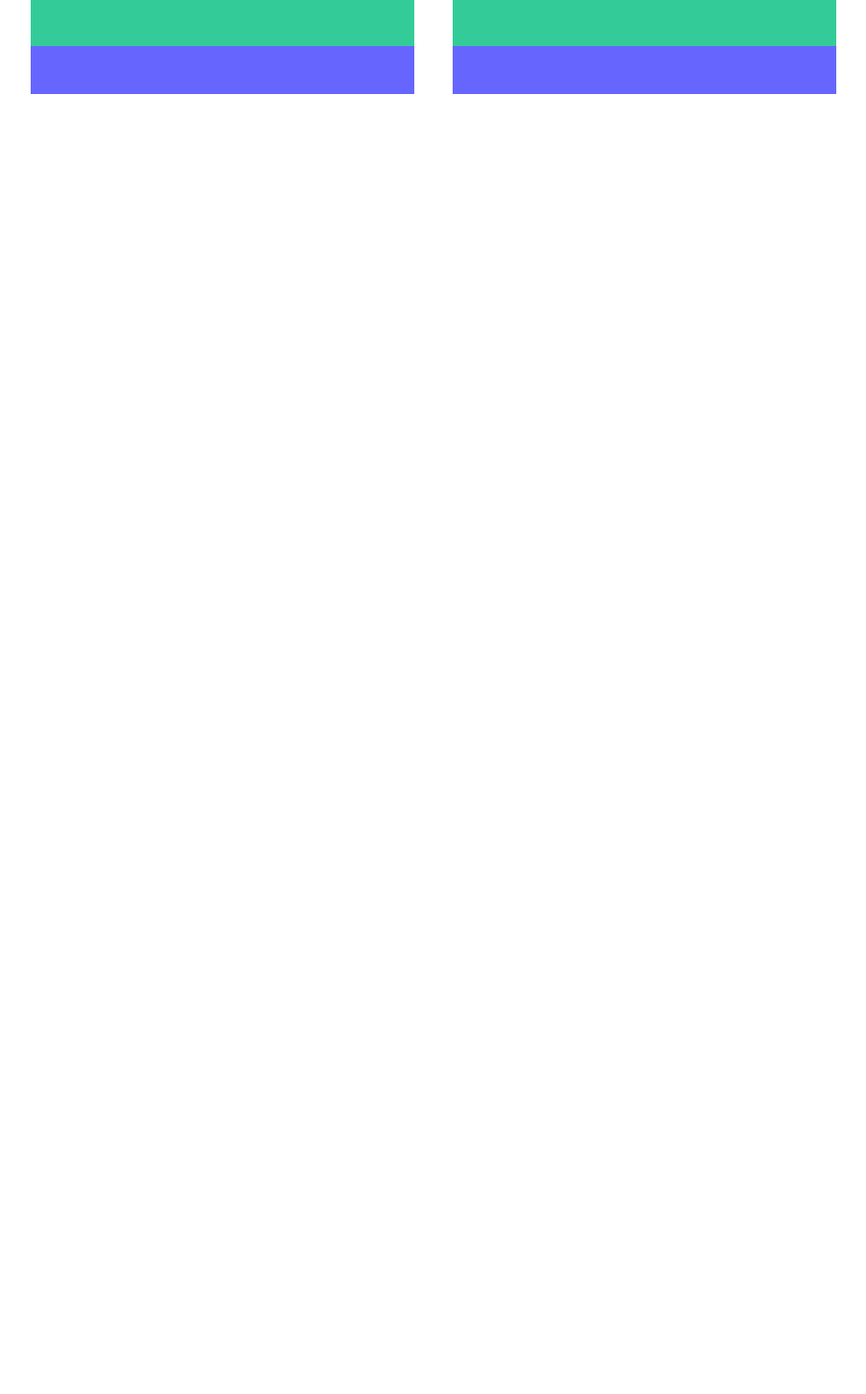
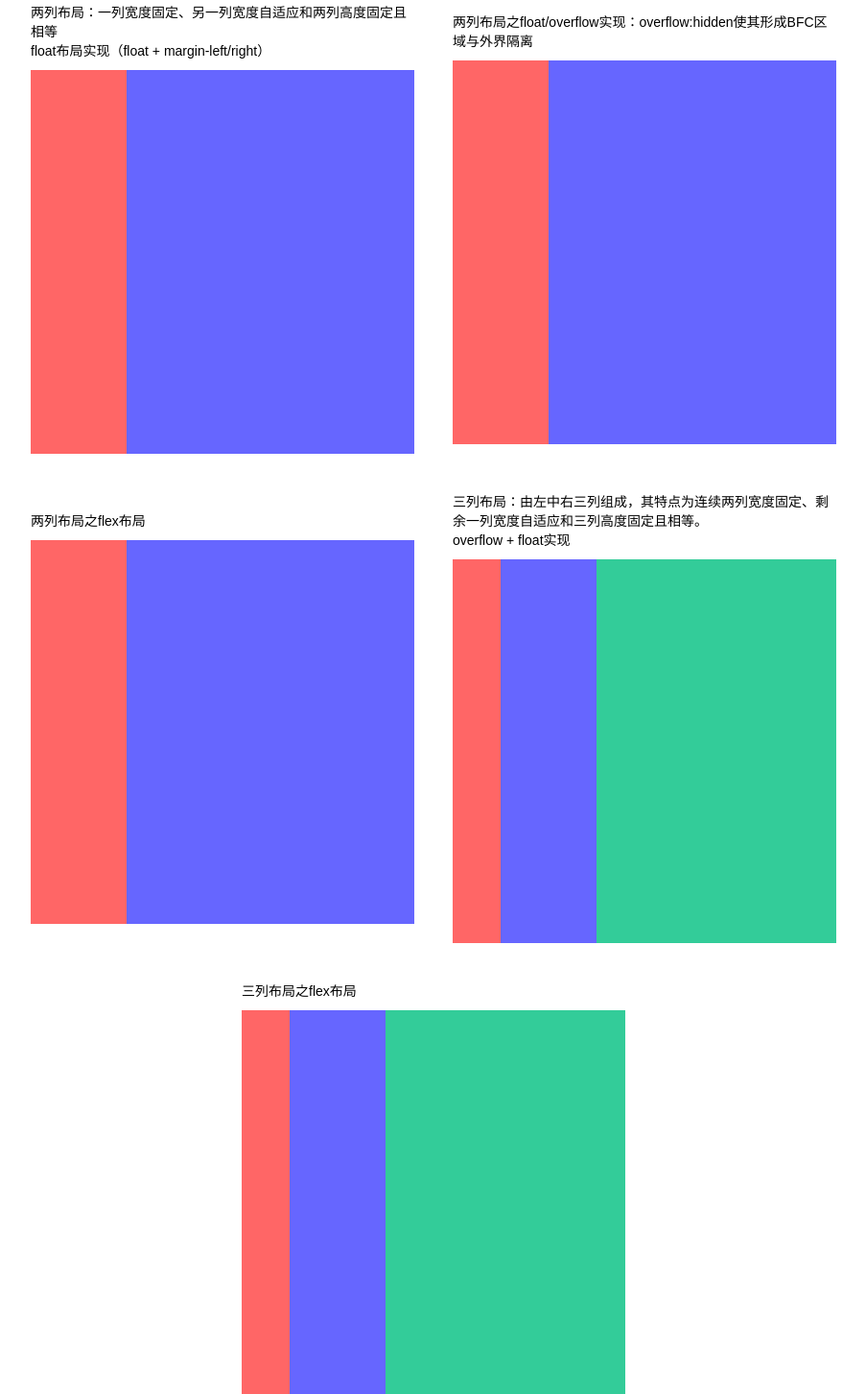
Before and after one commit to zptime/css-effect-project, a plain HTML site: page index.html in a window 1280 px wide. Shown: the part 527-1980 px from the top of the page at 96% size, without its empty margins (188-1091 px from the left). Before the commit the page ends 800 px from the top, so only its background shows below. Drawn offline with Linux system fonts and the light colour scheme.

Commit message:
两列布局

```diff
--- a/index.html
+++ b/index.html
@@ -11,10 +11,12 @@
     <link rel="stylesheet" href="./index.css" />
   </head>
 
-  <body class="flex-ct-x">
+  <body class="flex-ct-x" style="flex-wrap: wrap; overflow-y: auto">
     <div class="demo">
       <div class="demo-title">
         全屏布局：由顶部、底部和主体三部分组成，其特点为三部分左右满屏拉伸、顶部底部高度固定和主体高度自适应
+        <br />
+        position布局实现（absolute + left/right/top/bottom）
       </div>
       <div class="demo-block">
         <div class="fullscreen-layout">
@@ -40,5 +42,67 @@
         </div>
       </div>
     </div>
+
+    <div class="demo">
+      <div class="demo-title">
+        两列布局：一列宽度固定、另一列宽度自适应和两列高度固定且相等
+        <br />
+        float布局实现（float + margin-left/right）
+      </div>
+      <div class="demo-block">
+        <div class="two-column-layout">
+          <div class="left"></div>
+          <div class="right"></div>
+        </div>
+      </div>
+    </div>
+
+    <div class="demo">
+      <div class="demo-title">
+        两列布局之float/overflow实现：overflow:hidden使其形成BFC区域与外界隔离
+      </div>
+      <div class="demo-block">
+        <div class="two-column-layout-overflow">
+          <div class="left"></div>
+          <div class="right"></div>
+        </div>
+      </div>
+    </div>
+
+    <div class="demo">
+      <div class="demo-title">两列布局之flex布局</div>
+      <div class="demo-block">
+        <div class="two-column-layout-flex">
+          <div class="left"></div>
+          <div class="right"></div>
+        </div>
+      </div>
+    </div>
+
+    <div class="demo">
+      <div class="demo-title">
+        三列布局：由左中右三列组成，其特点为连续两列宽度固定、剩余一列宽度自适应和三列高度固定且相等。
+        <br />
+        overflow + float实现
+      </div>
+      <div class="demo-block">
+        <div class="three-column-layout">
+          <div class="left"></div>
+          <div class="center"></div>
+          <div class="right"></div>
+        </div>
+      </div>
+    </div>
+
+    <div class="demo">
+      <div class="demo-title">三列布局之flex布局</div>
+      <div class="demo-block">
+        <div class="three-column-layout-flex">
+          <div class="left"></div>
+          <div class="center"></div>
+          <div class="right"></div>
+        </div>
+      </div>
+    </div>
   </body>
 </html>
--- a/index.scss
+++ b/index.scss
@@ -12,7 +12,7 @@ body {
   }
 }
 
-// 全屏布局
+// 全屏布局之position布局
 .fullscreen-layout {
   position: relative;
   width: 400px;
@@ -60,3 +60,94 @@ body {
     background-color: #3c9;
   }
 }
+
+// 两列布局之float/margin
+.two-column-layout {
+  width: 400px;
+  height: 400px;
+  .left {
+    float: left;
+    width: 100px;
+    height: 100%;
+    background-color: #f66;
+  }
+  .right {
+    margin-left: 100px;
+    height: 100%;
+    background-color: #66f;
+  }
+}
+
+// 两列布局之overflow/float
+.two-column-layout-overflow {
+  width: 400px;
+  height: 400px;
+  .left {
+    float: left;
+    width: 100px;
+    height: 100%;
+    background-color: #f66;
+  }
+  .right {
+    overflow: hidden;
+    height: 100%;
+    background-color: #66f;
+  }
+}
+
+// 两列布局之flex
+.two-column-layout-flex {
+  display: flex;
+  width: 400px;
+  height: 400px;
+  .left {
+    width: 100px;
+    background-color: #f66;
+  }
+  .right {
+    flex: 1;
+    background-color: #66f;
+  }
+}
+
+// 三列布局
+.three-column-layout {
+  width: 400px;
+  height: 400px;
+  .left {
+    float: left;
+    width: 50px;
+    height: 100%;
+    background-color: #f66;
+  }
+  .center {
+    float: left;
+    width: 100px;
+    height: 100%;
+    background-color: #66f;
+  }
+  .right {
+    overflow: hidden;
+    height: 100%;
+    background-color: #3c9;
+  }
+}
+
+// 三列布局之flex
+.three-column-layout-flex {
+  display: flex;
+  width: 400px;
+  height: 400px;
+  .left {
+    width: 50px;
+    background-color: #f66;
+  }
+  .center {
+    width: 100px;
+    background-color: #66f;
+  }
+  .right {
+    flex: 1;
+    background-color: #3c9;
+  }
+}
```
Also changed, not shown: index.css, 2 other files.
